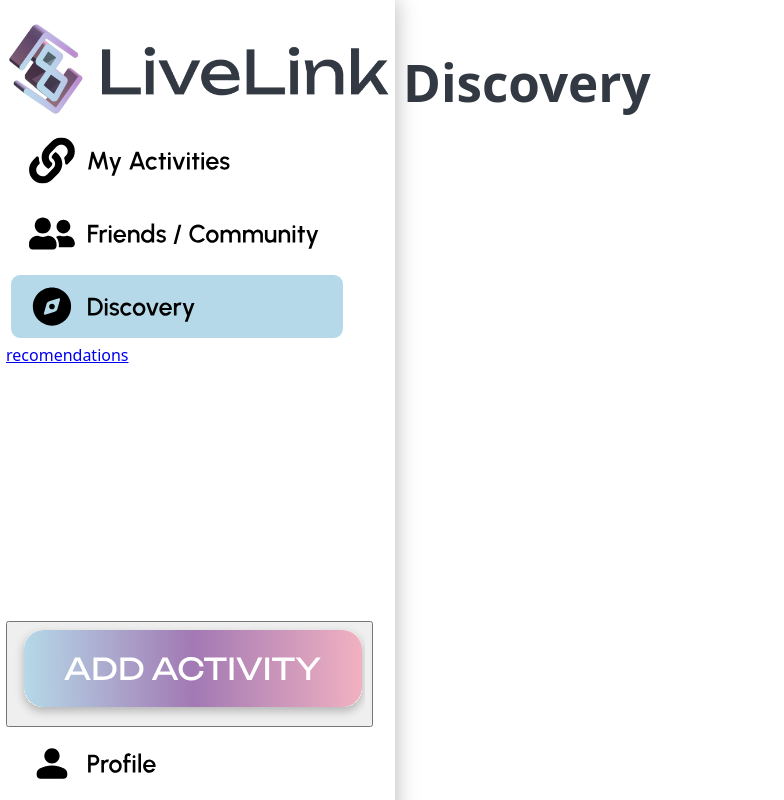
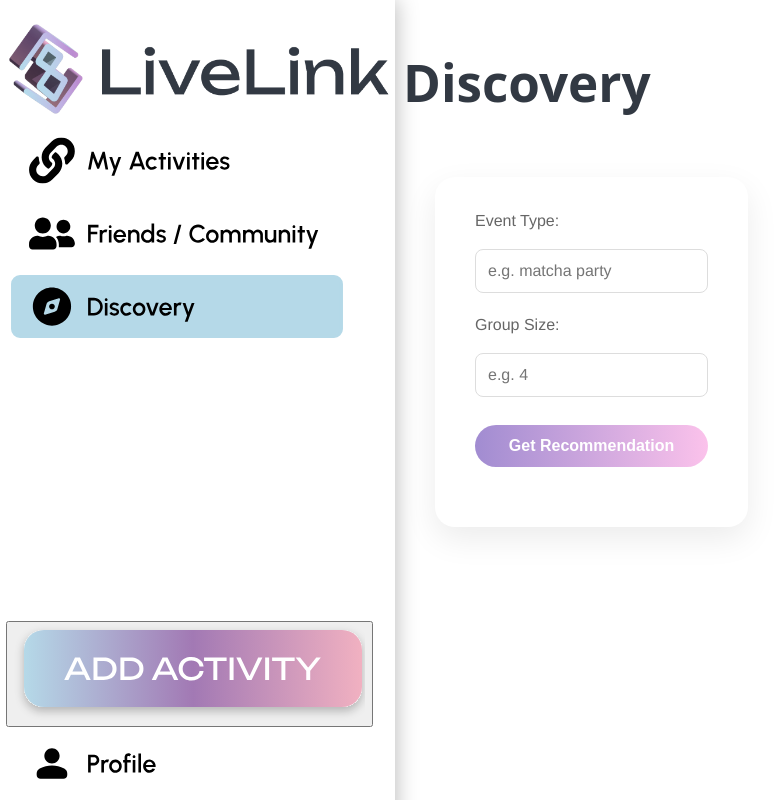
Before and after one commit to sungks/VH2025, a React (Vite) app in the folder frontendmain/: page /discovery in a window 1280 px wide. Shown: the whole page, without its empty margins (0-784 px from the left). Built offline with nearby package versions, Linux system fonts and the light colour scheme.

Commit message:
Combined recommendations and discovery

```diff
--- a/frontendmain/src/components/Event.js
+++ b/frontendmain/src/components/Event.js
@@ -1,3 +1,4 @@
+/*
 const mongoose = require('mongoose');
 
 const eventSchema = new mongoose.Schema({
@@ -9,3 +10,4 @@ const eventSchema = new mongoose.Schema({
 });
 
 module.exports = mongoose.model('Event', eventSchema);
+*/
--- a/frontendmain/src/components/Sidebar.jsx
+++ b/frontendmain/src/components/Sidebar.jsx
@@ -17,6 +17,7 @@ import axios from 'axios'; //added
       setShowNewEvent(false);
     };
 
+   /*
 const handleCreateEvent = async (eventData) => { //added
   try {
     const response = await axios.post('/api/events', eventData);
@@ -27,6 +28,22 @@ const handleCreateEvent = async (eventData) => { //added
     alert("Error creating event.");
   }
 };
+*/
+ const handleCreateEvent = (eventData) => {
+    // Here you would typically send the data to your backend
+    console.log("Creating event:", eventData);
+    // Add your API call here
+    // Example:
+    // axios.post('/api/events', eventData)
+    //   .then(response => {
+    //     console.log("Event created:", response.data);
+    //   })
+    //   .catch(error => {
+    //     console.error("Error creating event:", error);
+    //   });
+
+    // For now, we'll just log it
+    }
 
     const [isHovered, setIsHovered] = useState(false);
     return (
@@ -64,9 +81,6 @@ const handleCreateEvent = async (eventData) => { //added
                 hoverSrc="/Discovery3.svg"
               />
             )}
-          </NavLink>
-
-          <NavLink to = "/recomendations">recomendations
           </NavLink>
 
           <div className="bottomSidebar">
--- /dev/null
+++ b/frontendmain/src/pages/Discovery.css
@@ -0,0 +1,75 @@
+.discovery-page {
+    display: flex;
+    flex-direction: column;
+    padding: 2rem;
+    position: relative;
+}
+
+.discovery-header {
+    font-size: 2.75rem;
+    font-weight: 700;
+    margin-left: 2rem;
+    margin-bottom: 2rem;
+    color: #333;
+}
+
+.discovery-card {
+    background: #fff;
+    border-radius: 20px;
+    box-shadow: 0 12px 32px rgba(0, 0, 0, 0.08);
+    padding: 2rem 2.5rem;
+    max-width: 600px;
+    margin: 0 auto;
+    font-family: 'Segoe UI', sans-serif;
+}
+
+.form-group {
+    margin-bottom: 1.25rem;
+}
+
+.input-field {
+    width: 100%;
+    padding: 0.75rem;
+    font-size: 1rem;
+    border: 1px solid #ccc;
+    border-radius: 12px;
+    margin-top: 0.5rem;
+    box-sizing: border-box;
+}
+
+.recommendation-btn {
+    background: linear-gradient(to right, #a18cd1, #fbc2eb);
+    color: white;
+    font-weight: bold;
+    padding: 0.75rem 1.5rem;
+    border: none;
+    border-radius: 24px;
+    font-size: 1rem;
+    cursor: pointer;
+    transition: opacity 0.3s ease;
+    width: 100%;
+    margin-top: 0.5rem;
+}
+
+.recommendation-btn:disabled {
+    opacity: 0.6;
+    cursor: not-allowed;
+}
+
+.response-section {
+    margin-top: 1.75rem;
+    font-size: 1.05rem;
+    line-height: 1.6;
+}
+
+.error-text {
+    color: red;
+    font-weight: bold;
+}
+
+.validation-error {
+    color: #b91c1c;
+    font-weight: 500;
+    margin-top: 0.5rem;
+    margin-bottom: 0.5rem;
+}
--- a/frontendmain/src/pages/Discovery.jsx
+++ b/frontendmain/src/pages/Discovery.jsx
@@ -1,9 +1,99 @@
-
+import { useState, useEffect } from 'react';
+import './Discovery.css';
 
 function Discovery() {
+    const [eventType, setEventType] = useState('');
+    const [groupSize, setGroupSize] = useState('');
+    const [data, setData] = useState('');
+    const [loading, setLoading] = useState(false);
+    const [error, setError] = useState('');
+    const [validationError, setValidationError] = useState(false);
+
+    useEffect(() => {
+        // Clear validation error once both fields are filled
+        if (eventType.trim() && groupSize.trim()) {
+            setValidationError(false);
+        }
+    }, [eventType, groupSize]);
+
+    const getRecommendation = async () => {
+        if (!eventType.trim() || !groupSize.trim()) {
+            setValidationError(true);
+            return;
+        }
+
+        setLoading(true);
+        setError('');
+        setData('');
+
+        try {
+            const response = await fetch('http://localhost:3000/recommend', {
+                method: 'POST',
+                headers: { 'Content-Type': 'application/json' },
+                body: JSON.stringify({ eventType, groupSize })
+            });
+
+            if (!response.ok) throw new Error('Failed to fetch recommendation');
+            const result = await response.json();
+            setData(result.recommendation);
+        } catch (err) {
+            console.error(err);
+            setError('Could not fetch recommendation. Please try again.');
+        } finally {
+            setLoading(false);
+        }
+    };
+
     return (
-        <h1>Discovery</h1>
-    )
+        <div>
+            <h1>Discovery</h1>
+        <div className="discovery-page">
+            <div className="discovery-card">
+                <div className="form-group">
+                    <label>Event Type:</label>
+                    <input
+                        className="input-field"
+                        type="text"
+                        value={eventType}
+                        onChange={(e) => setEventType(e.target.value)}
+                        placeholder="e.g. matcha party"
+                    />
+                </div>
+                <div className="form-group">
+                    <label>Group Size:</label>
+                    <input
+                        className="input-field"
+                        type="number"
+                        value={groupSize}
+                        onChange={(e) => setGroupSize(e.target.value)}
+                        placeholder="e.g. 4"
+                    />
+                </div>
+
+                {validationError && (
+                    <p className="validation-error">Please fill out both boxes</p>
+                )}
+
+                <button
+                    className="recommendation-btn"
+                    onClick={getRecommendation}
+                    disabled={loading}
+                >
+                    {loading ? 'Getting...' : 'Get Recommendation'}
+                </button>
+
+                <div className="response-section">
+                    {error && <p className="error-text">{error}</p>}
+                    {data && (
+                        <p>
+                            <strong>Recommendation:</strong> {data}
+                        </p>
+                    )}
+                </div>
+            </div>
+        </div>
+        </div>
+    );
 }
 
-export default Discovery
+export default Discovery;
--- a/frontendmain/src/pages/Recomendations.jsx
+++ b/frontendmain/src/pages/Recomendations.jsx
@@ -20,7 +20,7 @@ function Recomendations() {
     return(
 
         <>
-            <button onClick={getRecomendation}>Get Recomendations</button>
+            <button onClick={getRecomendation}>Get Recommendations</button>
             <p>Response: {data}</p>
         </>
     )
```
